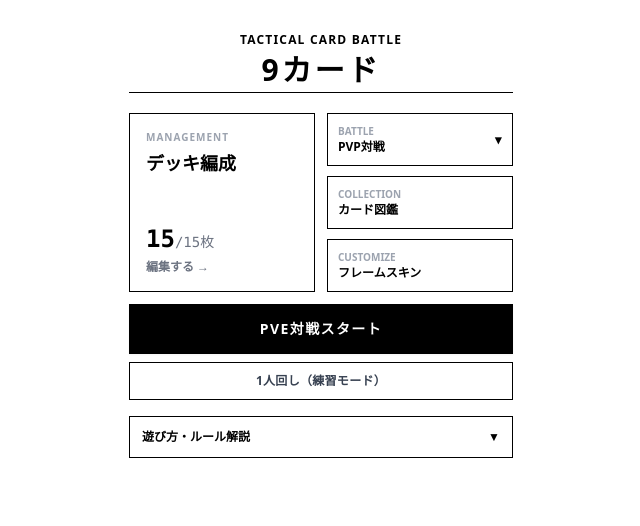
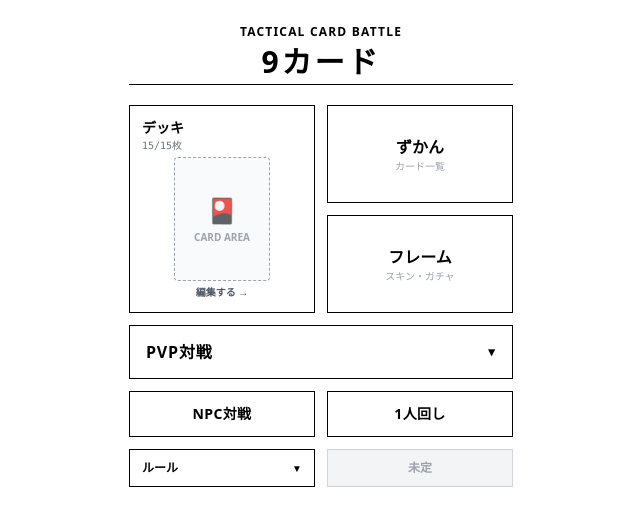
Before and after one commit to xiyafutian-del/nine-card-battle, a React (Vite) app: page / in a window 1280 px wide. Shown: the top 526 px of the page, without its empty margins (319-959 px from the left). Built offline with nearby package versions, Linux system fonts and the light colour scheme.

Commit message:
Refactor LobbyScreen layout and button styles

```diff
--- a/src/screens/LobbyScreen.jsx
+++ b/src/screens/LobbyScreen.jsx
@@ -1,6 +1,4 @@
 import { useState } from 'react';
-import { Zap } from 'lucide-react';
-import { GENERATOR_INFO } from '../constants/index.js';
 
 export function LobbyScreen({
   playerGenerator, setPlayerGenerator, deckTotal, onStart, onNav,
@@ -11,68 +9,73 @@ export function LobbyScreen({
   const [pvpOpen, setPvpOpen] = useState(false);
 
   return (
-    <div className="min-h-screen bg-white text-black flex flex-col items-center px-4 py-8">
+    <div className="min-h-screen bg-white text-black flex flex-col items-center px-4 py-6">
       <div className="w-full max-w-sm">
+        {/* タイトル */}
         <div className="text-center text-black text-xs font-bold tracking-widest mb-1">TACTICAL CARD BATTLE</div>
         <h1 className="text-center text-3xl font-extrabold tracking-widest mb-1">9カード</h1>
         <div className="h-px bg-black mb-5"/>
 
-        {/* メインメニュー：モック画像に基づく非対称グリッド配置（将来のボタン追加にも対応） */}
-        <div className="grid grid-cols-2 gap-3 mb-3">
+        <div className="space-y-3">
 
-          {/* 左側：大きなデッキ編成ブロック（縦長） */}
+          {/* 上段：デッキ（左縦長） vs ずかん・フレーム（右2段） */}
+          <div className="grid grid-cols-2 gap-3">
+
+            {/* デッキ（カードプレビュー用スペース入り） */}
             <button
               onClick={() => onNav("deck")}
-            className="col-span-1 bg-white hover:bg-gray-50 border border-black p-4 flex flex-col justify-between text-left min-h-[160px] transition-colors relative group"
+              className="bg-white hover:bg-gray-50 border border-black p-3 flex flex-col justify-between items-center text-center transition-colors h-52 group"
             >
-            <div>
-              <div className="text-[10px] font-bold text-gray-400 tracking-widest">MANAGEMENT</div>
-              <div className="text-lg font-extrabold mt-1">デッキ編成</div>
+              <div className="w-full text-left">
+                <div className="font-extrabold text-sm">デッキ</div>
+                <div className="text-[10px] text-gray-500 font-mono">{deckTotal}/15枚</div>
               </div>
-            <div>
-              <div className="text-2xl font-mono font-bold mt-2">{deckTotal}<span className="text-sm font-normal text-gray-500">/15枚</span></div>
-              <div className="text-xs text-gray-500 mt-1 font-semibold group-hover:translate-x-0.5 transition-transform">編集する →</div>
+
+              {/* 将来的にデッキのカード画像を描画するプレビューエリア */}
+              <div className="w-24 h-32 border border-dashed border-gray-400 rounded flex flex-col items-center justify-center bg-gray-50 my-1 group-hover:border-black transition-colors">
+                <div className="text-2xl text-gray-300">🎴</div>
+                <div className="text-[10px] text-gray-400 mt-1 font-bold">CARD AREA</div>
+              </div>
+
+              <div className="text-[10px] font-bold text-gray-600 group-hover:translate-x-0.5 transition-transform">
+                編集する →
               </div>
             </button>
 
-          {/* 右側：小分けのメニュー群（PVP / 図鑑 / スキン / その他追加用） */}
-          <div className="col-span-1 flex flex-col gap-2.5">
-            {/* PVPトグルボタン */}
+            {/* 右側：ずかん & フレーム */}
+            <div className="flex flex-col gap-3 h-52">
+              <button
+                onClick={() => onNav("dex")}
+                className="flex-1 bg-white hover:bg-gray-50 border border-black p-3 flex flex-col justify-center items-center transition-colors"
+              >
+                <div className="font-extrabold text-base">ずかん</div>
+                <div className="text-[10px] text-gray-400">カード一覧</div>
+              </button>
+
+              <button
+                onClick={() => onNav("skins")}
+                className="flex-1 bg-white hover:bg-gray-50 border border-black p-3 flex flex-col justify-center items-center transition-colors"
+              >
+                <div className="font-extrabold text-base">フレーム</div>
+                <div className="text-[10px] text-gray-400">スキン・ガチャ</div>
+              </button>
+            </div>
+
+          </div>
+
+          {/* 中段：PVP（全幅横長） */}
+          <div className="border border-black bg-white">
             <button
               onClick={() => setPvpOpen(o => !o)}
-              className="bg-white hover:bg-gray-50 border border-black p-2.5 text-left flex items-center justify-between transition-colors"
+              className="w-full font-extrabold py-3.5 px-4 tracking-wider flex items-center justify-between text-base hover:bg-gray-50 transition-colors"
             >
-              <div>
-                <div className="text-[10px] font-bold text-gray-400">BATTLE</div>
-                <div className="font-bold text-xs">PVP対戦</div>
-              </div>
+              <span>PVP対戦</span>
               <span className="text-xs font-mono">{pvpOpen ? "▲" : "▼"}</span>
             </button>
 
-            {/* カード図鑑 */}
-            <button
-              onClick={() => onNav("dex")}
-              className="bg-white hover:bg-gray-50 border border-black p-2.5 text-left transition-colors flex-1 flex flex-col justify-center"
-            >
-              <div className="text-[10px] font-bold text-gray-400">COLLECTION</div>
-              <div className="font-bold text-xs">カード図鑑</div>
-            </button>
-
-            {/* フレームスキン */}
-            <button
-              onClick={() => onNav("skins")}
-              className="bg-white hover:bg-gray-50 border border-black p-2.5 text-left transition-colors flex-1 flex flex-col justify-center"
-            >
-              <div className="text-[10px] font-bold text-gray-400">CUSTOMIZE</div>
-              <div className="font-bold text-xs">フレームスキン</div>
-            </button>
-          </div>
-        </div>
-
-        {/* PVPアコーディオン展開エリア */}
+            {/* PVP対戦用のアコーディオン展開エリア */}
             {pvpOpen && (
-          <div className="border border-black p-3 space-y-3 mb-3 bg-gray-50">
-            <div className="text-xs font-bold tracking-wider">PVP MATCHMAKING</div>
+              <div className="border-t border-black p-3 space-y-3 bg-gray-50">
                 {pvpStatus === "idle" && (
                   <>
                     <button
@@ -121,34 +124,46 @@ export function LobbyScreen({
                 )}
               </div>
             )}
+          </div>
 
-        {/* その下：横長のメインバトル開始ボタン群 */}
-        <div className="space-y-2 mb-4">
+          {/* 下段：NPC vs 1人回し（横並び2分割） */}
+          <div className="grid grid-cols-2 gap-3">
             <button
               onClick={() => onStart("pve")}
-            className="w-full bg-black text-white hover:bg-gray-800 font-bold py-3.5 border border-black tracking-widest text-sm text-center shadow-sm"
+              className="bg-white hover:bg-gray-50 font-extrabold py-3 border border-black text-sm tracking-wide transition-colors"
             >
-            PVE対戦スタート
+              NPC対戦
             </button>
             <button
               onClick={() => onStart("solo")}
-            className="w-full bg-white hover:bg-gray-50 font-bold py-2.5 border border-black tracking-wide text-xs text-gray-700"
+              className="bg-white hover:bg-gray-50 font-extrabold py-3 border border-black text-sm tracking-wide transition-colors"
             >
-            1人回し（練習モード）
+              1人回し
             </button>
           </div>
 
-        {/* ルール・ヘルプ（アコーディオン） */}
-        <div className="border border-black">
+          {/* 最下段：ルール vs 未定（横並び2分割） */}
+          <div className="grid grid-cols-2 gap-3">
             <button
               onClick={() => setHelpOpen(h => !h)}
-            className="w-full text-left text-xs font-bold p-3 flex justify-between items-center bg-white hover:bg-gray-50"
+              className="bg-white hover:bg-gray-50 font-bold py-2.5 border border-black text-xs flex items-center justify-between px-3 transition-colors"
             >
-            <span>遊び方・ルール解説</span>
-            <span className="text-xs">{helpOpen ? "▲" : "▼"}</span>
+              <span>ルール</span>
+              <span className="text-[10px]">{helpOpen ? "▲" : "▼"}</span>
             </button>
+
+            {/* 今後の機能追加用ボタン */}
+            <button
+              disabled
+              className="bg-gray-100 text-gray-400 font-bold py-2.5 border border-gray-300 text-xs cursor-not-allowed"
+            >
+              未定
+            </button>
+          </div>
+
+          {/* ルール・解説表示領域 */}
           {helpOpen && (
-            <div className="text-xs text-gray-600 leading-relaxed space-y-1.5 p-3 border-t border-black bg-gray-50">
+            <div className="text-xs text-gray-600 leading-relaxed space-y-1.5 p-3 border border-black bg-gray-50 mt-2">
               <p>盤面は自陣3×3。コア（HP10）が中央前列に配置、破壊されたら負け。</p>
               <p><b>勝利条件</b>：コア破壊</p>
               <p><b>デッキ</b>：15枚のカードを選択し自由に組む。同名制限無し。</p>
@@ -162,8 +177,8 @@ export function LobbyScreen({
               <p>手札をスワイプ/ドラッグ(0.5秒ぐらい)で召喚。ユニットタップで橙=攻撃/緑=移動。</p>
             </div>
           )}
+
         </div>
-
       </div>
     </div>
   );
```
Lines whose indentation alone changed are shown as unchanged.
